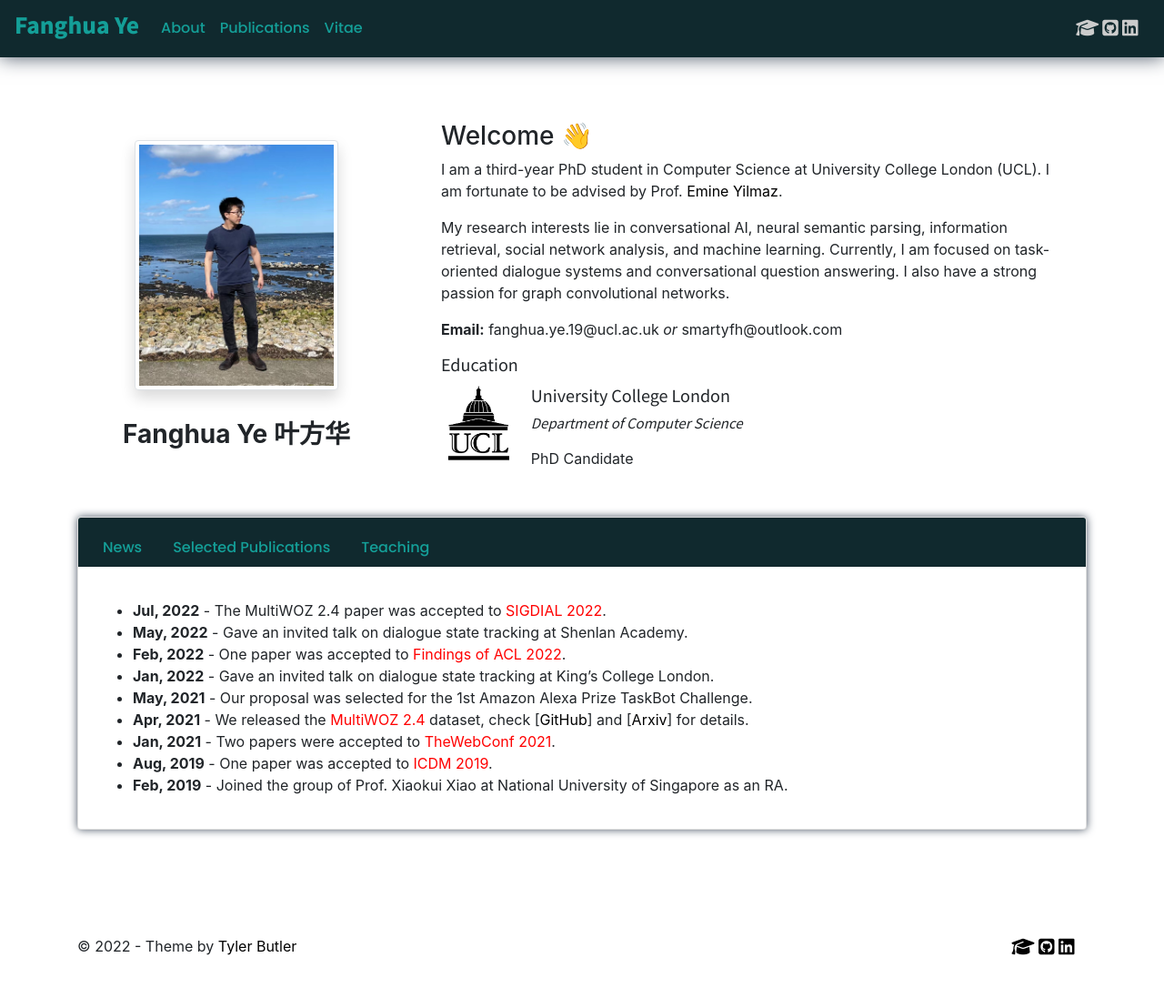
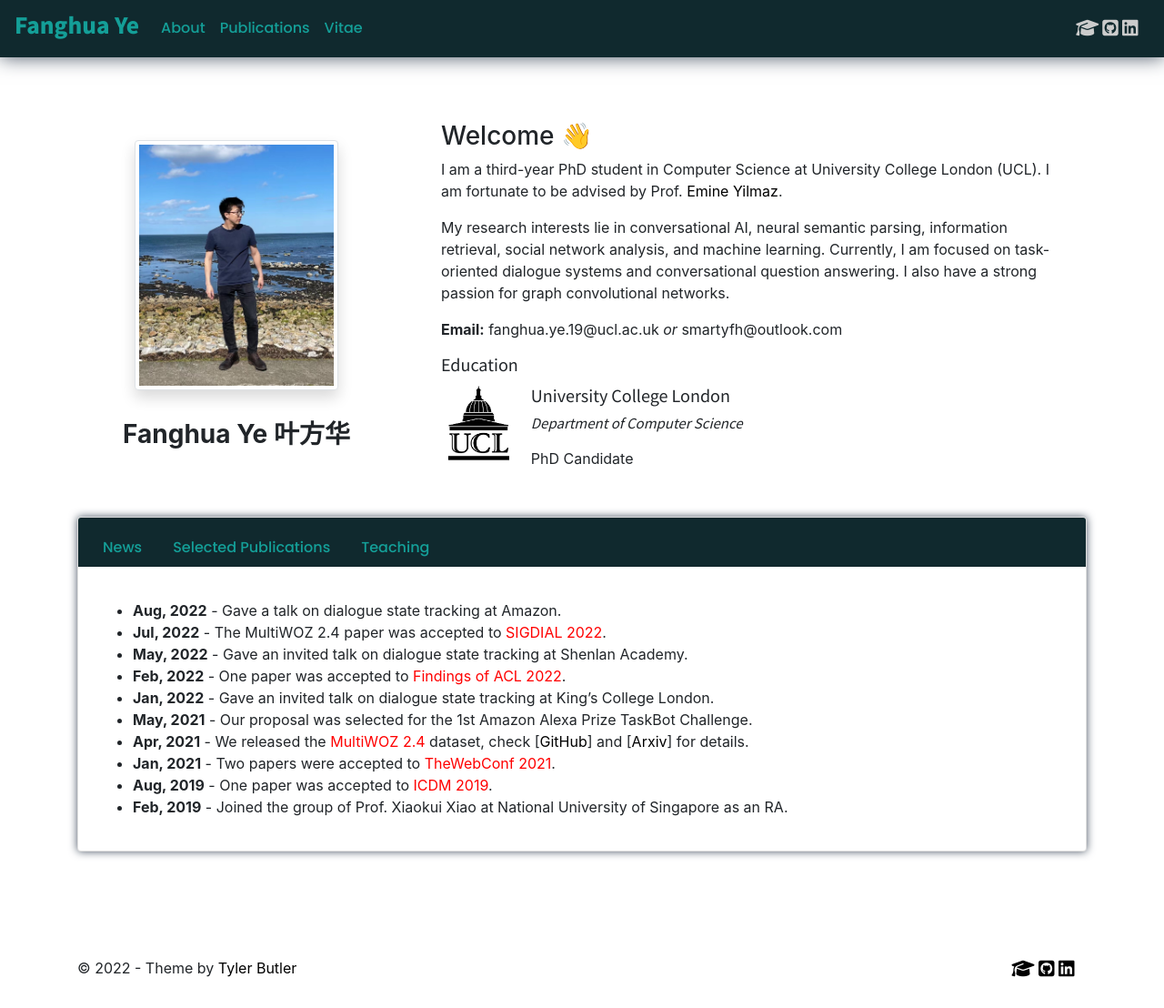
Before and after one commit to smartyfh/marvelous-mars-26de4, a Jekyll site: the page built from index.md, in a window 1280 px wide. Shown: the whole page at 91% size. Built offline with Jekyll 4.4.1, drawn with Linux system fonts in a browser that asks for light colours; nearby versions of some CDN libraries; comment, search, counter and statistics services are not loaded; our own code applies the rules of GitHub Pages for plain Markdown files; before the commit the page ends 1084 px from its top, so only the background shows below that.

Commit message:
Update news.md

```diff
--- a/_includes/news.md
+++ b/_includes/news.md
@@ -1,3 +1,4 @@
++ **Aug, 2022** - Gave a talk on dialogue state tracking at Amazon.
 + **Jul, 2022** - The MultiWOZ 2.4 paper was accepted to <font color=red>SIGDIAL 2022</font>.
 + **May, 2022** - Gave an invited talk on dialogue state tracking at Shenlan Academy.
 + **Feb, 2022** - One paper was accepted to <font color=red>Findings of ACL 2022</font>.
```
